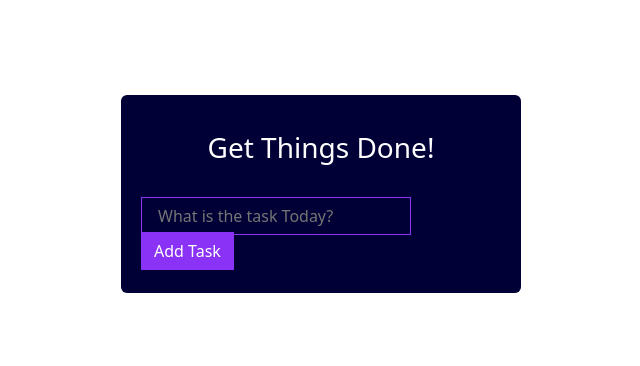
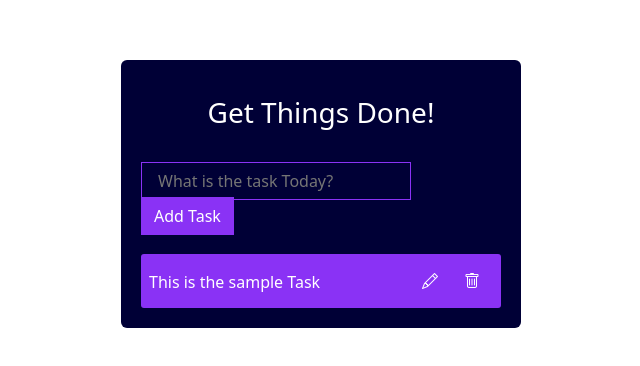
Before and after one commit to harshbix/ToDoListAPP-, a React (Vite) app in the folder todolist/: page / in a window 1280 px wide. Shown: the part 206-572 px from the top of the page, without its empty margins (319-959 px from the left). Built offline with nearby package versions, Linux system fonts and the light colour scheme.

Commit message:
made the item task component

```diff
--- a/todolist/package.json
+++ b/todolist/package.json
@@ -11,6 +11,7 @@
   },
   "dependencies": {
     "bootstrap": "^5.3.3",
+    "bootstrap-icons": "^1.11.3",
     "react": "^18.3.1",
     "react-dom": "^18.3.1"
   },
--- a/todolist/src/card.css
+++ b/todolist/src/card.css
@@ -27,3 +27,15 @@
     border: 1px solid #8a32f5;
     background-color: inherit;
 }
+.item
+{
+    background-color: #8a32f5;
+    padding: 8px;
+    border-radius: 3px;
+    display: grid;
+    grid-template-columns: 8fr 1fr 1fr;
+}
+.item span
+{
+    margin-top: 8px;
+}
--- a/todolist/src/components/AddTask.tsx
+++ b/todolist/src/components/AddTask.tsx
@@ -1,7 +1,7 @@
 
 const AddTask = () => {
   return (
-    <div>
+    <div className="pb-3">
       <input type="text" name="addTask" id="addTask" placeholder="What is the task Today?" className="w-75 p-3" />
       <button type="button" className="taskButton btn text-white">Add Task</button>
     </div>
--- a/todolist/src/components/Card.tsx
+++ b/todolist/src/components/Card.tsx
@@ -1,11 +1,14 @@
 import "../card.css";
 import AddTask from "./AddTask";
+import EditTask from "./EditTask";
+
 
 const Card = () => {
   return (
     <div className="box">
       <h3 className="text-center text-white pt-3 pb-4">Get Things Done!</h3>
       <AddTask />
+      <EditTask />
     </div>
   );
 };
--- a/todolist/src/components/EditTask.tsx
+++ b/todolist/src/components/EditTask.tsx
@@ -1,7 +1,13 @@
+import 'bootstrap-icons/font/bootstrap-icons.css'
 const EditTask = () => {
   return (
-    <div>EditTask</div>
+    <div className="text-white">
+      <div className="item"><span>This is the sample Task</span>
+      <button className="bi-pencil btn text-white"></button>
+      <button className="bi-trash btn text-white"></button>
+      </div>
+    </div>
   )
 }
 
-export default EditTask
+export default EditTask;
```
Also changed, not shown: 1 other file (tests, documents, lock files or other folders).
